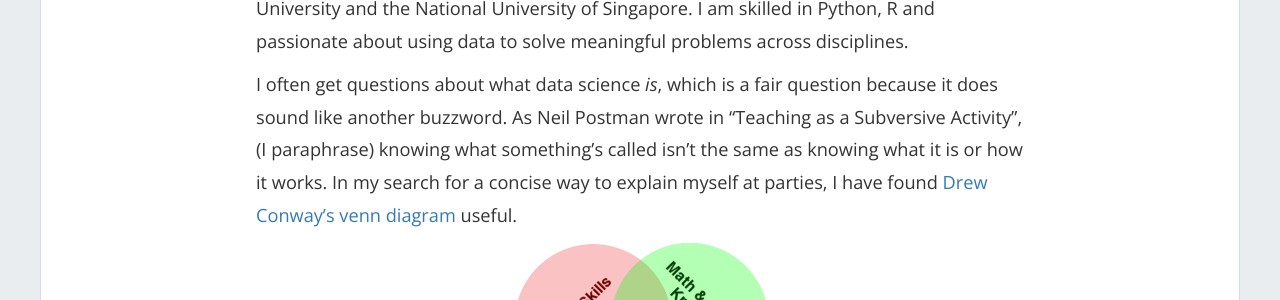
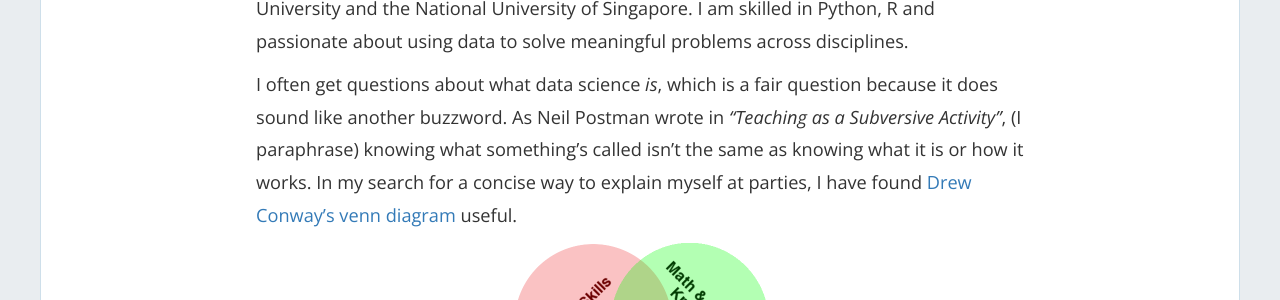
Before and after one commit to nicholas-ko-zy/nicholas-ko-zy.github.io, a Jekyll site: the page built from about.md, in a window 1280 px wide and 1229 px high. Shown: the part 180-480 px from the top of the window. Built offline with Jekyll 4.4.1, drawn with Linux system fonts in a browser that asks for light colours; nearby versions of some CDN libraries.

```diff
--- a/about.md
+++ b/about.md
@@ -7,7 +7,7 @@ permalink: /about/
 
 I am a data science major at [Yale-NUS College](https://www.yale-nus.edu.sg/about/key-facts/), a liberal arts college set up by Yale University and the National University of Singapore. I am skilled in Python, R and passionate about using data to solve meaningful problems across disciplines.
 
-I often get questions about what data science _is_, which is a fair question because it does sound like another buzzword. As Neil Postman wrote in "Teaching as a Subversive Activity", (I paraphrase) knowing what something's called isn't the same as knowing what it is or how it works. In my search for a concise way to explain myself at parties, I have found [Drew Conway's venn diagram](http://drewconway.com/zia/2013/3/26/the-data-science-venn-diagram) useful.
+I often get questions about what data science _is_, which is a fair question because it does sound like another buzzword. As Neil Postman wrote in _"Teaching as a Subversive Activity"_, (I paraphrase) knowing what something's called isn't the same as knowing what it is or how it works. In my search for a concise way to explain myself at parties, I have found [Drew Conway's venn diagram](http://drewconway.com/zia/2013/3/26/the-data-science-venn-diagram) useful.
 
 <div style="display: flex; justify-content: center;">
 	<img src="/img/about/Data_Science_VD.png" alt="What is Data Science? A Venn Diagrammatic Explanation" style="max-width: 264px; max-height: 252px;">
```
